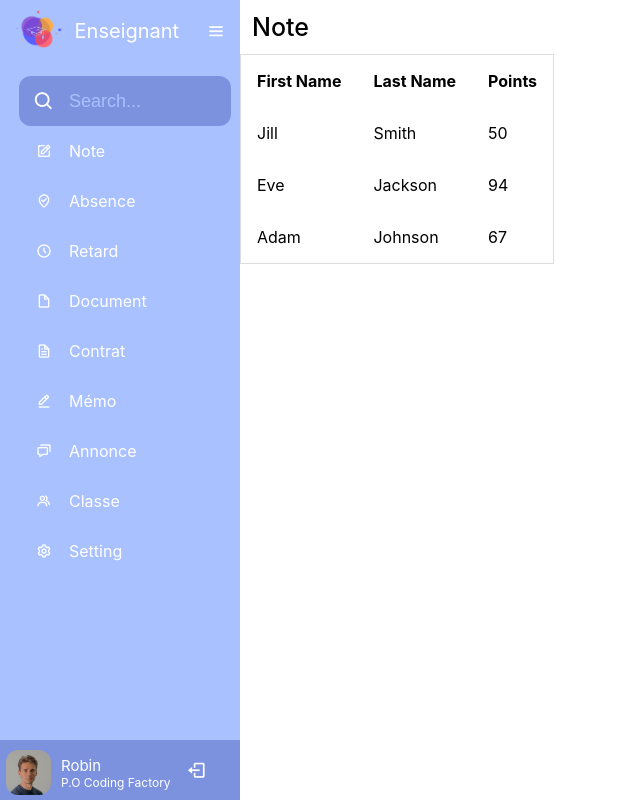
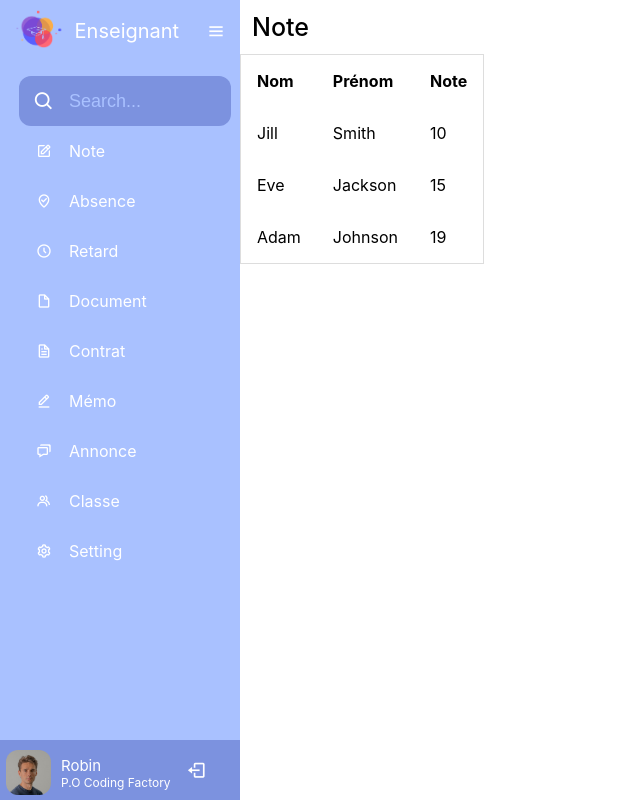
Before and after one commit to AxelWebDeveloper/sup_connect_web, a React (Create React App) app: page / in a window 1280 px wide. Shown: the whole page, without its empty margins (0-640 px from the left). Built offline with nearby package versions, Linux system fonts and the light colour scheme.

Commit message:
tab note

```diff
--- a/src/Dashboard.js
+++ b/src/Dashboard.js
@@ -149,24 +149,24 @@ const Dashboard = () => {
             <div class="text">Note</div>
             <table>
                 <tr>
-                    <th>First Name</th>
-                    <th>Last Name</th>
-                    <th>Points</th>
+                    <th>Nom</th>
+                    <th>Prénom</th>
+                    <th>Note</th>
                 </tr>
                 <tr>
                     <td>Jill</td>
                     <td>Smith</td>
-                    <td>50</td>
+                    <td>10</td>
                 </tr>
                 <tr>
                     <td>Eve</td>
                     <td>Jackson</td>
-                    <td>94</td>
+                    <td>15</td>
                 </tr>
                 <tr>
                     <td>Adam</td>
                     <td>Johnson</td>
-                    <td>67</td>
+                    <td>19</td>
                 </tr>
             </table>
         </div>
```
